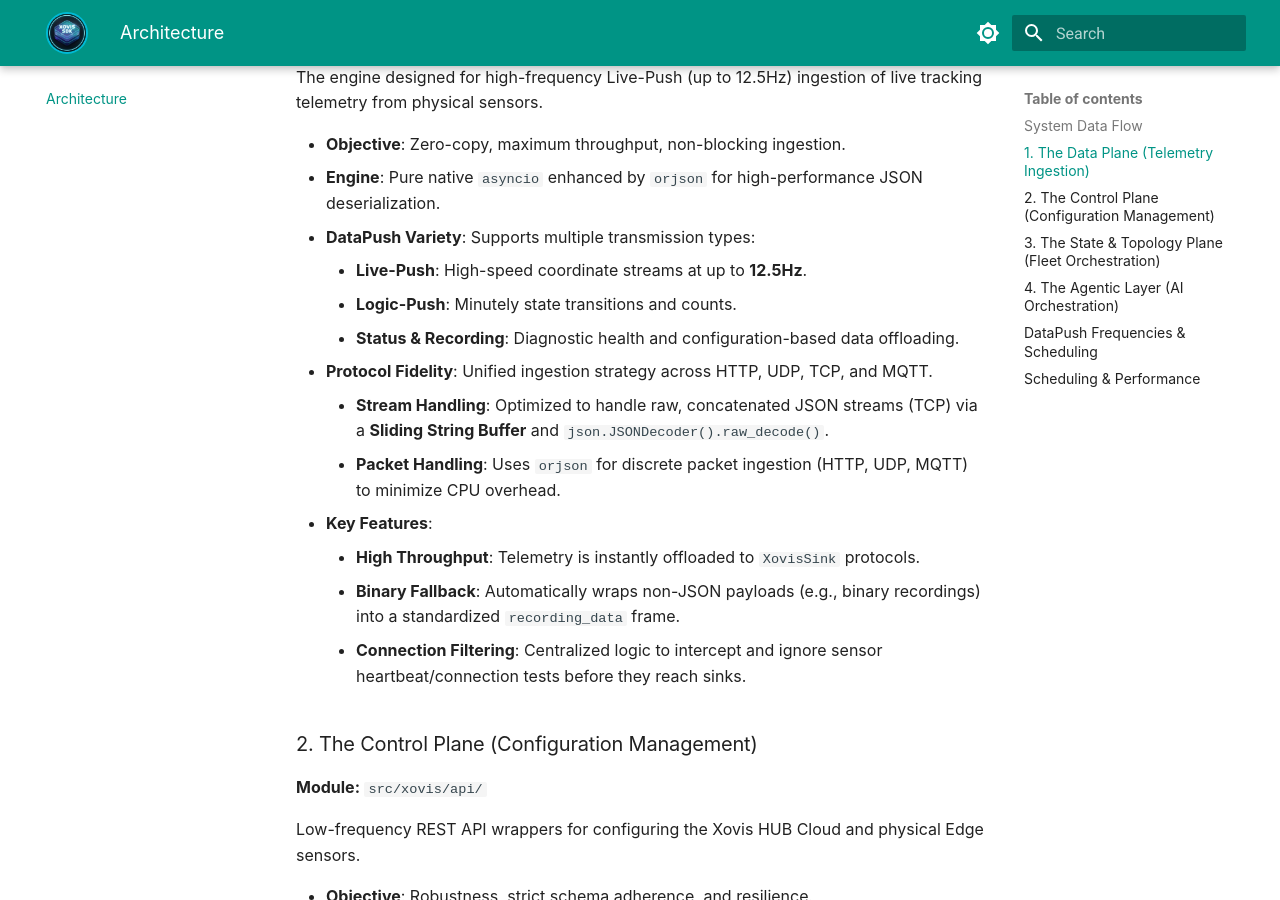
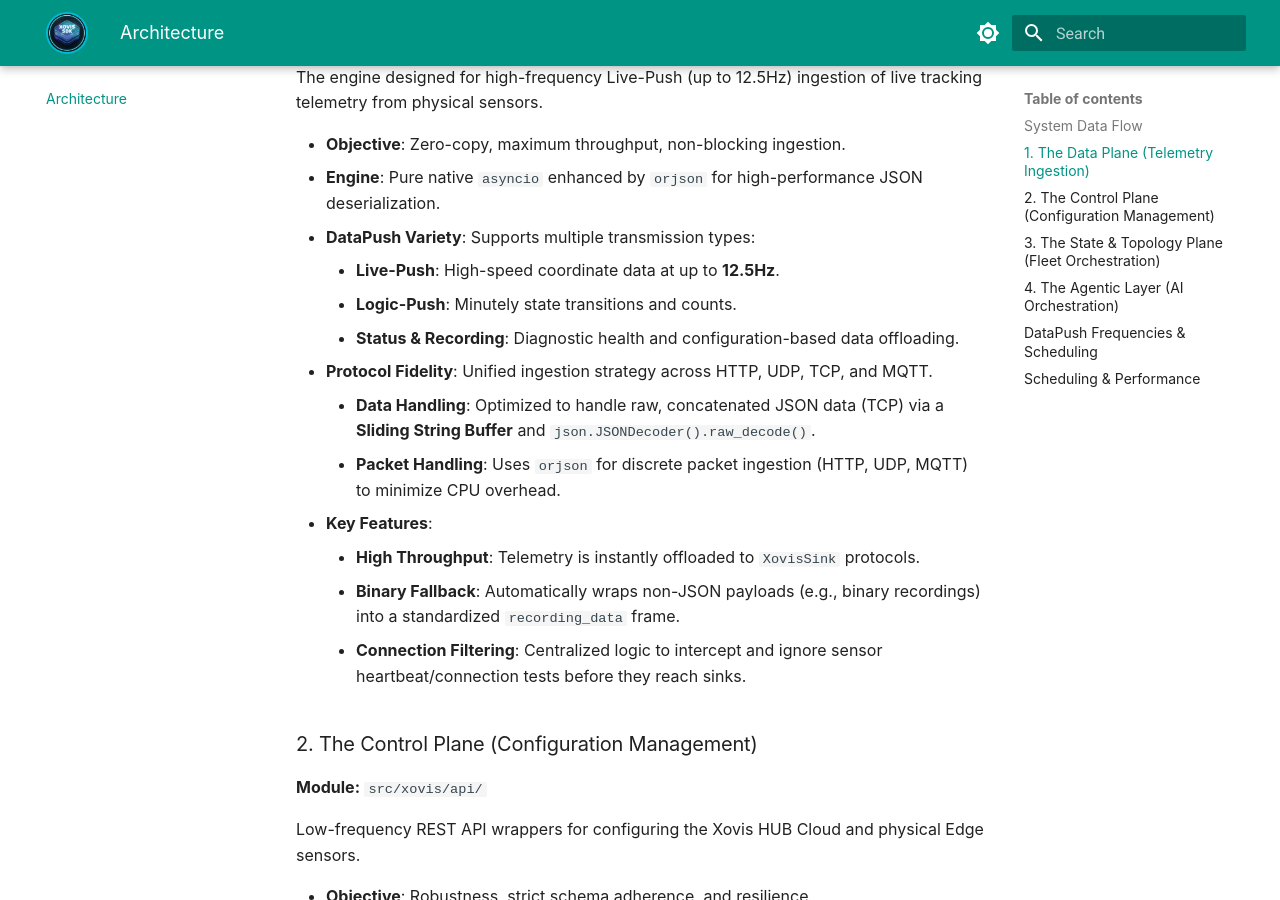
Before and after one commit to xovis-open-sdk/xovis-sdk, an MkDocs documentation site: the page built from docs/architecture.md, in a window 1280 px wide and 900 px high, scrolled down 1034 px. Built offline with MkDocs 1.6.1 and Material for MkDocs 9.7.7, drawn with Linux system fonts in a browser that asks for light colours; some of the changed text lies outside the part shown.

Commit message:
Standardize DataPush terminology across documentation and examples
- Align "Live-Push" and "DataPush" references for clarity and consistency.
- Update test and file naming conventions to reflect new terminology.
- Refine description of high-frequency telemetry ingestion paths and scheduling strategies.
- Adjust examples to improve semantic intent and logging verbosity.

```diff
--- a/docs/architecture.md
+++ b/docs/architecture.md
@@ -79,11 +79,11 @@ The engine designed for high-frequency Live-Push (up to 12.5Hz) ingestion of liv
 - **Objective**: Zero-copy, maximum throughput, non-blocking ingestion.
 - **Engine**: Pure native `asyncio` enhanced by `orjson` for high-performance JSON deserialization.
 - **DataPush Variety**: Supports multiple transmission types:
-    - **Live-Push**: High-speed coordinate streams at up to **12.5Hz**.
+    - **Live-Push**: High-speed coordinate data at up to **12.5Hz**.
     - **Logic-Push**: Minutely state transitions and counts.
     - **Status & Recording**: Diagnostic health and configuration-based data offloading.
 - **Protocol Fidelity**: Unified ingestion strategy across HTTP, UDP, TCP, and MQTT.
-    - **Stream Handling**: Optimized to handle raw, concatenated JSON streams (TCP) via a **Sliding String Buffer** and `json.JSONDecoder().raw_decode()`.
+    - **Data Handling**: Optimized to handle raw, concatenated JSON data (TCP) via a **Sliding String Buffer** and `json.JSONDecoder().raw_decode()`.
     - **Packet Handling**: Uses `orjson` for discrete packet ingestion (HTTP, UDP, MQTT) to minimize CPU overhead.
 - **Key Features**:
     - **High Throughput**: Telemetry is instantly offloaded to `XovisSink` protocols.
@@ -136,7 +136,7 @@ The Xovis SDK supports multiple DataPush types, each optimized for different ana
 
 | Push Type | Frequency (Typical) | Scheduling Strategy | Best For                             |
 | :--- | :--- | :--- |:-------------------------------------|
-| **Live-Push** | Up to 12.5Hz | Real-time Stream | Low-latency tracking, scene-events   |
+| **Live-Push** | Up to 12.5Hz | Real-time Data | Low-latency tracking, scene-events   |
 | **Logic-Push** | 1 minute | `INTERVAL` / `PERIODIC` | State transitions, counts, occupancy |
 | **Status-Push** | 5 minutes | `INTERVAL` | Device health, connection monitoring |
 | **Recording** | Manual / Config | `IMMEDIATE` | Validation, event auditing           |
--- a/mkdocs.yml
+++ b/mkdocs.yml
@@ -95,7 +95,7 @@ nav:
           - Core: api/python/core.md
           - Device: api/python/device.md
           - Hub: api/python/hub.md
-          - Streams: api/python/datapush.md
+          - DataPush: api/python/datapush.md
           - Skills: api/python/skills.md
   - CLI: cli.md
   - Project Structure: project_structure.md
```
Also changed, not shown: README.md (+3 -3 lines), docs/contributing/agent_instructions.md (+1 -1 lines), docs/contributing/engineering_guidelines.md (+2 -2 lines), 4 other files.
